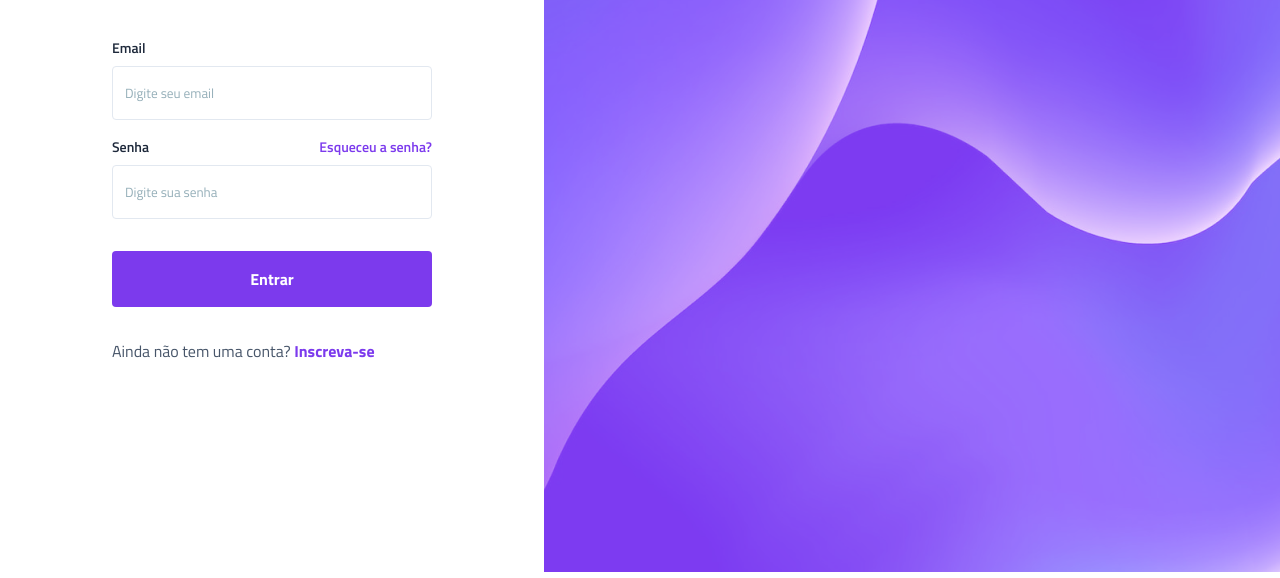
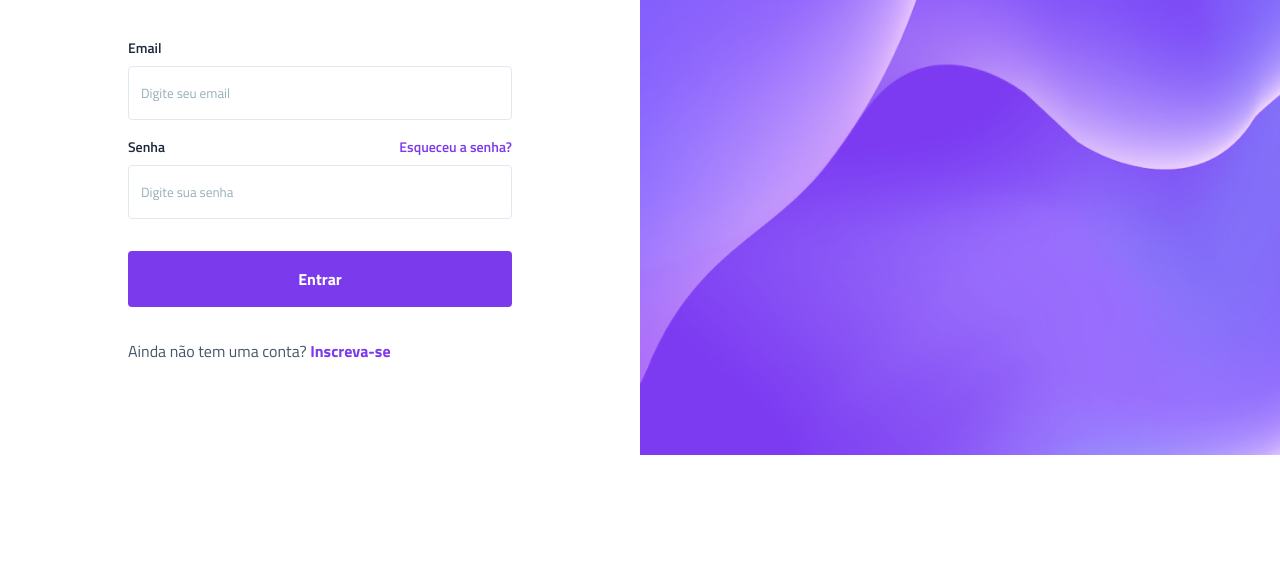
Before and after one commit to pablinho-programador/projeto-vertigo, a plain HTML site: page index.html in a window 1280 px wide. Shown: the part 328-906 px from the top of the page. After the commit the page ends 800 px from the top, so only its background shows below. Drawn offline with Linux system fonts and the light colour scheme.

Commit message:
projeto finalizado!

```diff
--- a/style.css
+++ b/style.css
@@ -131,6 +131,7 @@ main {
 @media (min-width:1000px) {
     body {
         display: flex;
+        height: 100vh;
     }
 
     header {
@@ -163,6 +164,10 @@ main {
         width: 100%;
     }
 
+    .bg-desktop img {
+        width: 100%;
+    }
+
     .descricao h1 {
         font-size: 2.25rem;
     }
```
